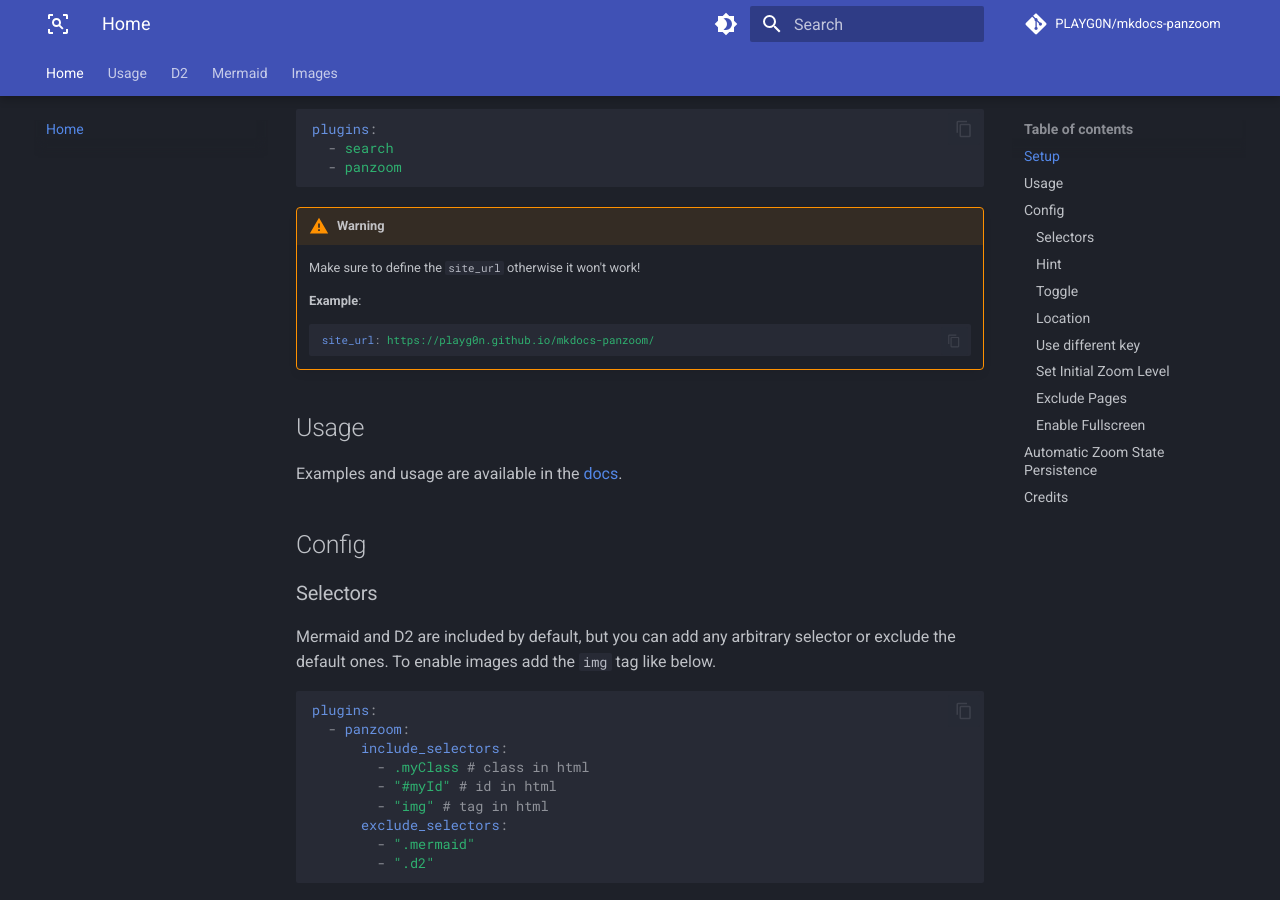
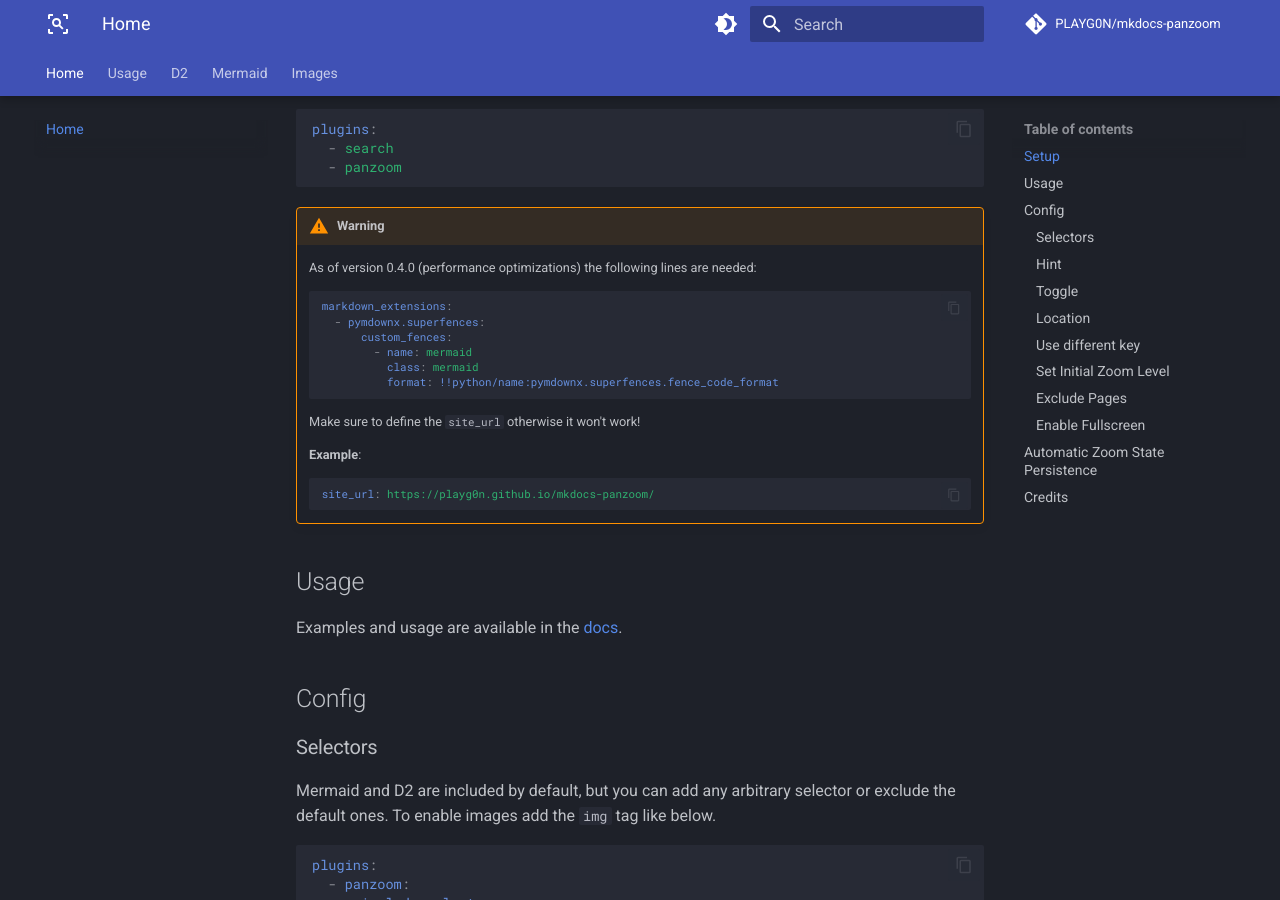
Before and after one commit to PLAYG0N/mkdocs-panzoom, an MkDocs documentation site: the page built from docs/index.md, in a window 1280 px wide and 900 px high, scrolled down 318 px. Built offline with MkDocs 1.6.1 and Material for MkDocs 9.7.7, drawn with Linux system fonts in a browser that asks for light colours; comment, search, counter and statistics services are not loaded.

Commit message:
update docs

````diff
--- a/docs/index.md
+++ b/docs/index.md
@@ -16,6 +16,17 @@ plugins:
 ```
 
 !!! warning
+
+    As of version 0.4.0 (performance optimizations) the following lines are needed:
+
+    ```yaml
+    markdown_extensions:
+      - pymdownx.superfences:
+          custom_fences:
+            - name: mermaid
+              class: mermaid
+              format: !!python/name:pymdownx.superfences.fence_code_format
+    ```
 
     Make sure to define the `site_url` otherwise it won't work!
 
````
